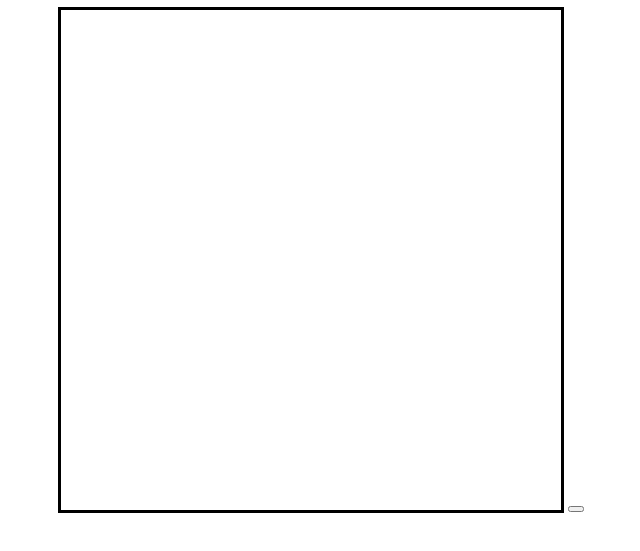
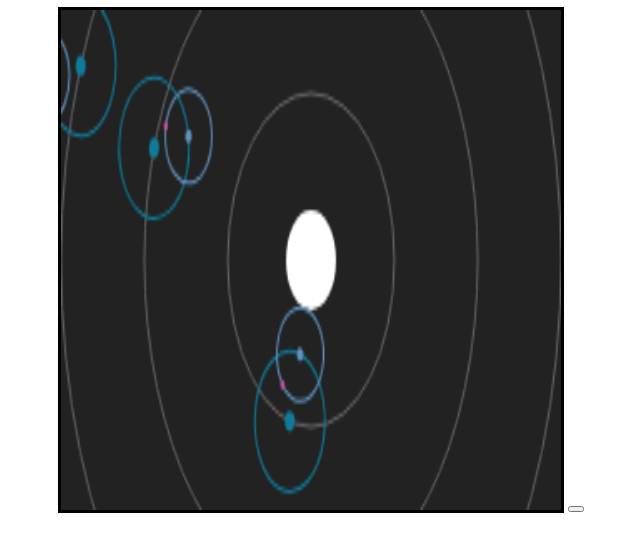
Before and after one commit to backus/CompCanvas, a plain HTML site: page index.html in a window 1280 px wide. Shown: the part 53-604 px from the top of the page, without its empty margins (319-959 px from the left). Drawn offline with Linux system fonts and the light colour scheme.

Commit message:
Engine.js changed

```diff
--- a/index.html
+++ b/index.html
@@ -26,8 +26,8 @@
 		<h1>CompCanvas</h1>
 
 		<canvas id="canvas">
-			<p>Your browser does not support a canvas element!</p>
-		</canvas>
+		<!-- <p>Your browser does not support a canvas element!</p> -->
+ 		</canvas>
 
 		<button></button>
 
--- a/javascripts/engine.js
+++ b/javascripts/engine.js
@@ -1,3 +1,74 @@
 $(document).ready(function() {
+	var canvas = oCanvas.create({ canvas: "#canvas", background: "#222" });
 
+// Center planet
+var center = canvas.display.ellipse({
+	x: canvas.width / 2, y: canvas.height / 2,
+	radius: canvas.width / 20,
+	fill: "#fff"
+}).add();
+
+// Prototype objects that will be used to instantiate the others
+var satelliteProto = canvas.display.ellipse({ fill: "#eee" });
+var pathProto = canvas.display.ellipse({ stroke: "1px #999" });
+
+// Set up data
+var satellites = [], depth = 3;
+var satelliteColors = ["#107B99", "#5F92C0", "#c7509f"];
+var pathColors = ["#666", "#107B99", "#5F92C0"];
+
+// Create seven satellites and paths. Definition is further down.
+for (var i = 0, l = 7; i < l; i++) {
+	createSatellite({
+		parent: center, depth: 1,
+		distance: (i + 1) * canvas.width / 6,
+		radius: canvas.width / 100,
+		speed: 1
+	});
+}
+
+// Set up a tick function that will move all satellites each frame
+canvas.setLoop(function () {
+	for (var i = 0, l = satellites.length; i < l; i++) {
+		satellites[i].rotation += satellites[i].speed;
+	}
 });
+
+// Definition for a satellite and its corresponding path
+function createSatellite (options) {
+
+	// Create the path that the satellite will follow
+	var path = pathProto.clone({
+		radius: options.distance,
+		x: options.x || 0, y: options.y || 0,
+		strokeColor: pathColors[options.depth - 1]
+	});
+	options.parent.addChild(path);
+
+	// Create a new satellite
+	var satellite = satelliteProto.clone({
+		origin: {
+			x: 0,
+			y: options.distance * (Math.round(Math.random()) ? 1 : -1)
+		},
+		speed: Math.random() * (2 * Math.random() - 0.5) + 0.5,
+		radius: options.radius,
+		x: options.x || 0, y: options.y || 0,
+		fill: satelliteColors[options.depth - 1],
+		rotation: Math.random() * 360
+	});
+	options.parent.addChild(satellite);
+	satellites.push(satellite);
+
+	// Create another satellite that will circle around this satellite
+	if (options.depth < depth) {
+		createSatellite({
+			parent: satellite, depth: options.depth + 1,
+			distance: options.radius * 7,
+			radius: options.radius / 1.5,
+			x: satellite.origin.x * -1, y: satellite.origin.y * -1,
+			speed: 10
+		});
+	}
+}
+});
```
